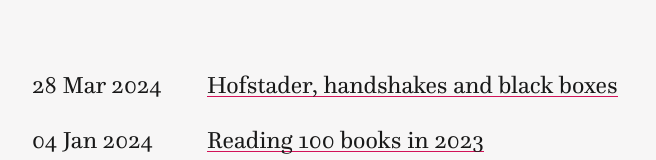
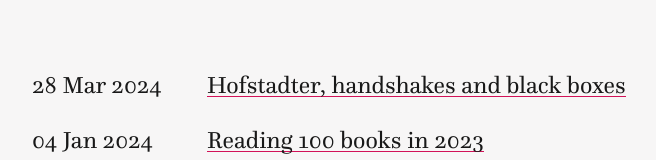
Before and after one commit to soniaturcotte/soniaturcotte.com, an Eleventy site: page writing/index.njk in a window 1280 px wide. Shown: the part 527-687 px from the top of the page, without its empty margins (288-944 px from the left). Built offline with nearby package versions, Linux system fonts and the light colour scheme; Eleventy itself is replaced by a stand-in of ours; files that its build step writes are made by us from their sources.

Commit message:
update typo

```diff
--- a/writing/hofstader-handshakes-blackboxes.md
+++ b/writing/hofstadter-handshakes-blackboxes.md
@@ -1,5 +1,5 @@
 ---
-title: Hofstader, handshakes and black boxes
+title: Hofstadter, handshakes and black boxes
 description: From dial-up internet to Duet AI
 date: 2024-03-28
 tags:
```
